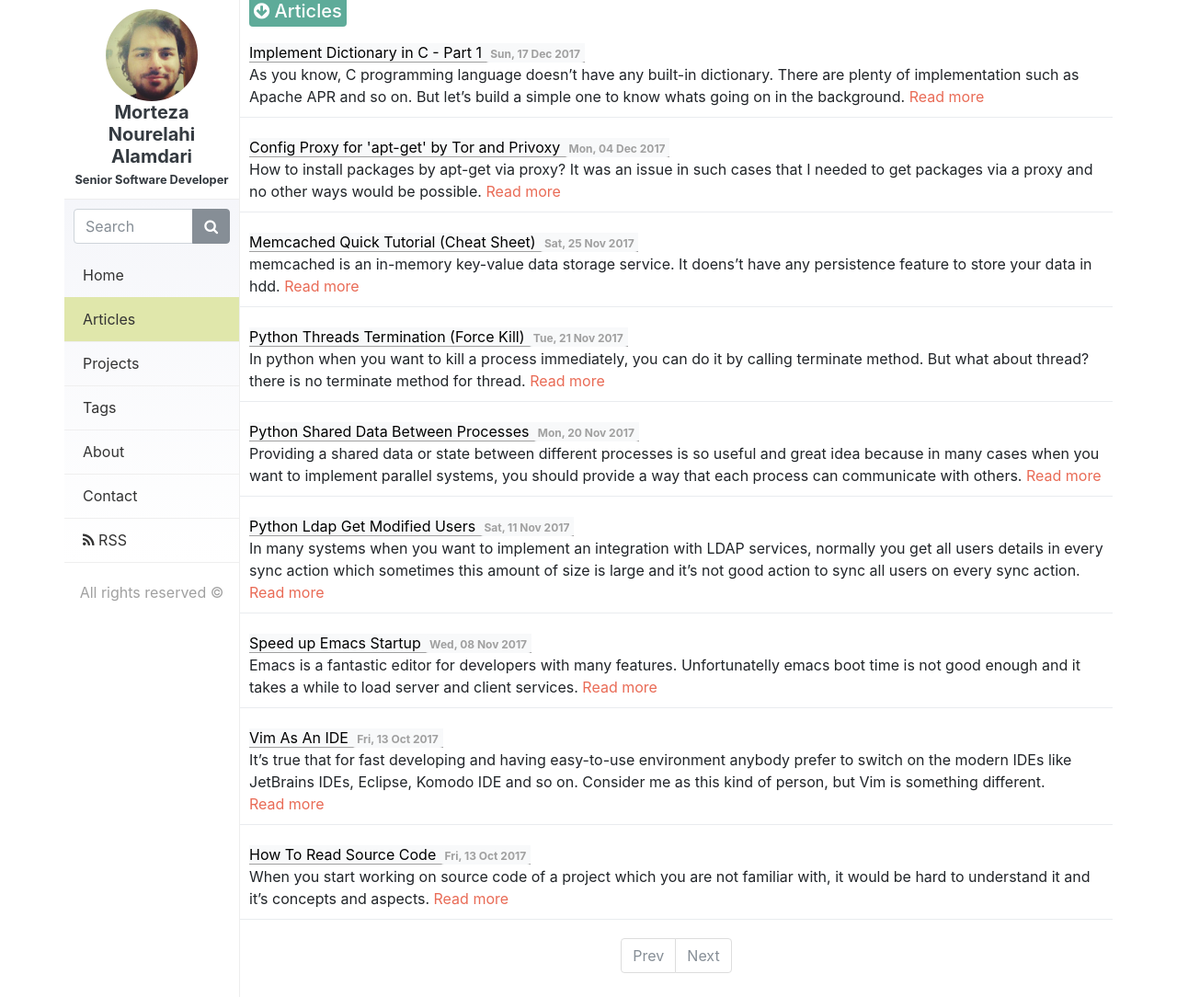
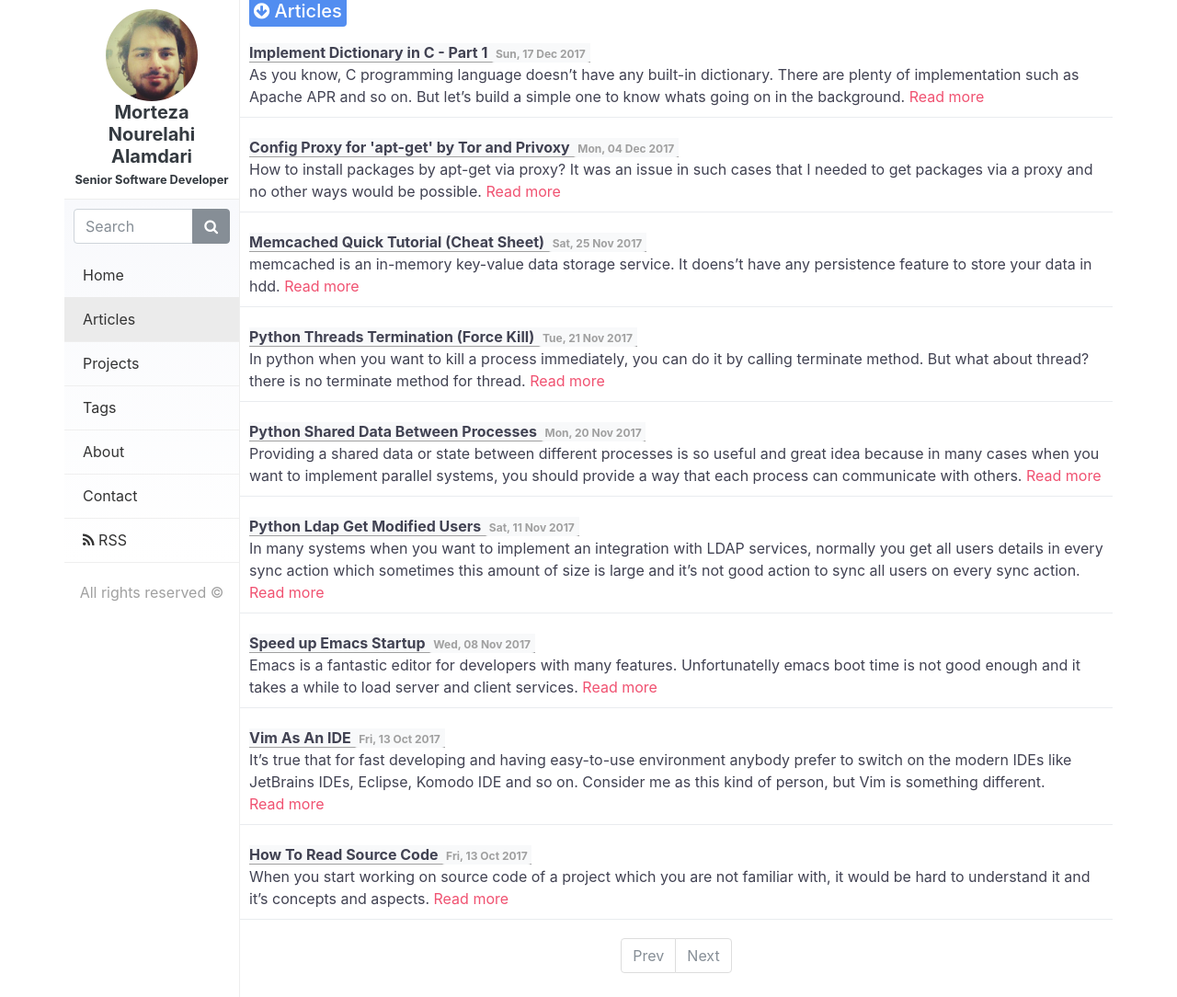
Before and after one commit to Mortezaipo/stage, a Jekyll site: the page built from index.html, in a window 1280 px wide. Shown: the whole page at 92% size. Built offline with Jekyll 4.4.1, drawn with Linux system fonts in a browser that asks for light colours; the list of posts is cut into pages by our own code.

Commit message:
Update some colors.

```diff
--- a/inc/css/main.css
+++ b/inc/css/main.css
@@ -1,6 +1,7 @@
 /* main structure */
 html, body {
     height: 100%;
+    color: #414252;
 }
 div.sidebar {
     padding: 0;
@@ -75,7 +76,7 @@ div.search-box a:hover {
 
 /* left menu section */
 .left-menu {
-    background: linear-gradient(#f5f6fa, #fff);
+    background: linear-gradient(#f8f9fc, #fff);
 }
 .list-group-item {
     border: none !important;
@@ -85,11 +86,11 @@ div.search-box a:hover {
     color: #333;
 }
 .list-group-item:hover {
-    background-color: #e0e7ab !important;
+    background-color: #ebebeb !important;
     color: #333;
 }
 .list-group-item.active {
-    background-color: #e0e7ab !important;
+    background-color: #ebebeb !important;
     color: #333;
 }
 /* end left menu section */
@@ -115,7 +116,7 @@ div.copyright {
     color: #A0A0A0;
 }
 a.read-more {
-    color: #e96b56;
+    color: #f05271;
     white-space: nowrap;
 }
 .pagination-box {
@@ -127,18 +128,19 @@ a.read-more {
 .post-title,
 .post-title a {
     background-color: #f8f9fa;
-    color: #000;
+    color: #414252;
     border-bottom: 1px solid #a0a0a0;
     text-decoration: none;
     display: inline;
+    font-weight: bold;
 }
 .share-links {
     display: inline;
     margin-left: 5px;
 }
 .share-links .share-btn {
-    color: #a2cfa5;
-    border: 1px solid #a2cfa5;
+    color: #f05271;
+    border: 1px solid #f05271;
     padding: 0 10px;
 }
 pre {
@@ -161,7 +163,7 @@ pre {
 .page-top-header h4 {
     margin-left: 10px;
     font-size: 20px;
-    background-color: #5eab99;
+    background-color: #528df0;
     display: inline;
     border-radius: 0 0 4px 4px;
     padding: 5px 5px;
```
